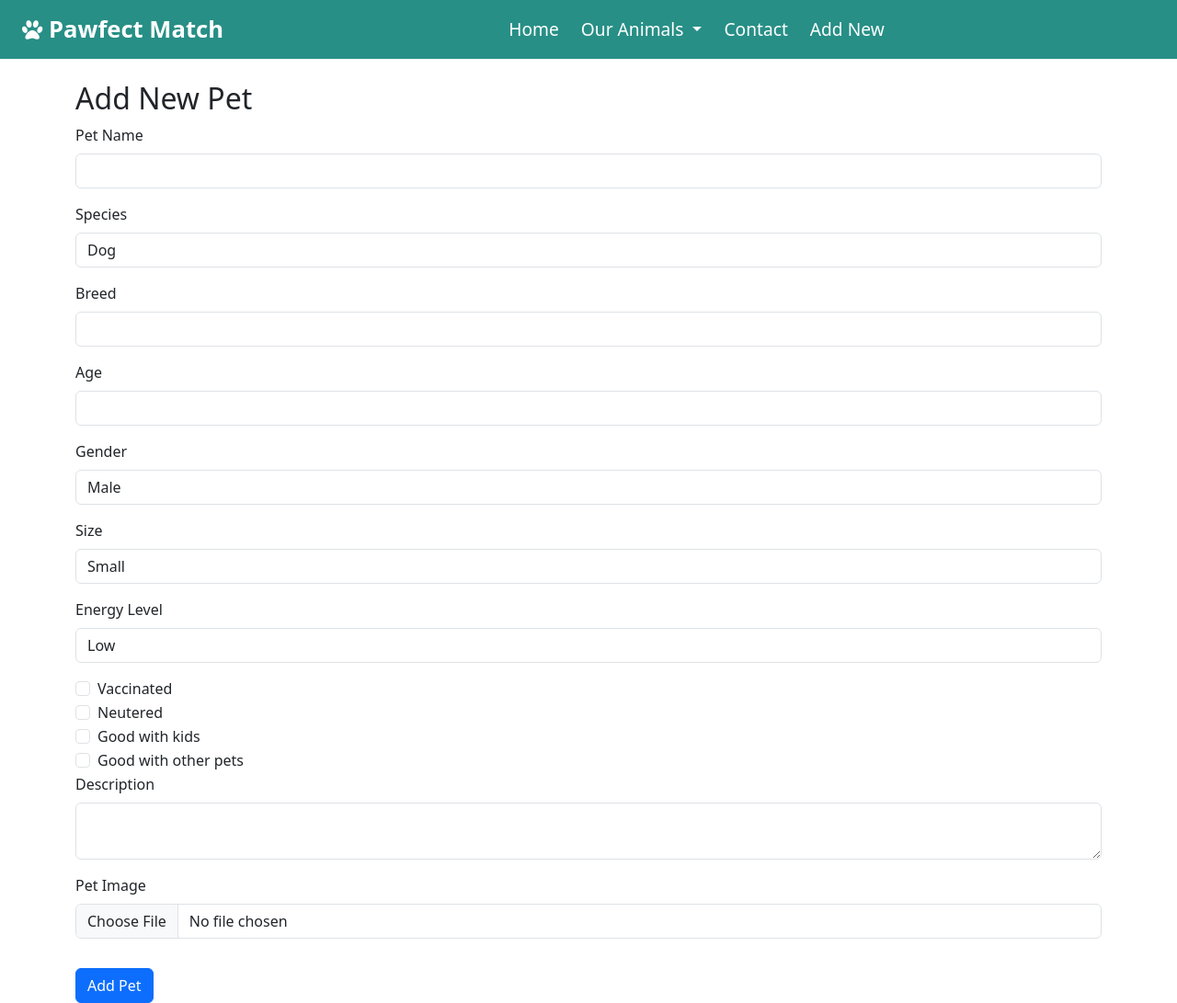
After one commit to josiepollard/Pawfect, a PHP site: page /add_pet.php in a window 1280 px wide. The commit adds this page. Shown: the whole page at 92% size. Run offline with PHP 8.4, Linux system fonts and the light colour scheme.

Commit message:
add pet page added

```diff
--- /dev/null
+++ b/add_pet.php
@@ -0,0 +1,206 @@
+<?php
+$conn = new mysqli("localhost", "root", "", "pawfect");
+
+if ($conn->connect_error) {
+    die("Connection failed: " . $conn->connect_error);
+}
+
+$message = "";
+
+if ($_SERVER['REQUEST_METHOD'] === 'POST') {
+
+    // Form data
+    $name = $_POST['name'] ?? '';
+    $species = $_POST['species'] ?? '';
+    $breed = $_POST['breed'] ?? '';
+    $age = $_POST['age'] ?? 0;
+    $gender = $_POST['gender'] ?? '';
+    $size = $_POST['size'] ?? '';
+    $energy = $_POST['energy_level'] ?? '';
+    $description = $_POST['description'] ?? '';
+
+    // Checkboxes
+    $vaccinated = isset($_POST['vaccinated']) ? 1 : 0;
+    $neutered = isset($_POST['neutered']) ? 1 : 0;
+    $kids = isset($_POST['good_with_kids']) ? 1 : 0;
+    $pets = isset($_POST['good_with_pets']) ? 1 : 0;
+
+    // =====================
+    // IMAGE UPLOAD (SAFE)
+    // =====================
+    if (isset($_FILES['image']) && $_FILES['image']['error'] === 0) {
+
+        $imageName = $_FILES['image']['name'];
+        $imageTmp = $_FILES['image']['tmp_name'];
+        $imageSize = $_FILES['image']['size'];
+
+        $imageExt = strtolower(pathinfo($imageName, PATHINFO_EXTENSION));
+        $allowed = ['jpg', 'jpeg', 'png', 'gif'];
+
+        if (in_array($imageExt, $allowed)) {
+
+            if ($imageSize < 2000000) {
+
+                $newImageName = uniqid("pet_", true) . "." . $imageExt;
+                $uploadPath = "uploads/" . $newImageName;
+
+                if (move_uploaded_file($imageTmp, $uploadPath)) {
+
+                    // INSERT INTO DATABASE
+                    $stmt = $conn->prepare("INSERT INTO pets
+                    (name, species, breed, age, gender, size, energy_level, description, vaccinated, neutered, good_with_kids, good_with_pets, image)
+                    VALUES (?, ?, ?, ?, ?, ?, ?, ?, ?, ?, ?, ?, ?)");
+
+                    $stmt->bind_param("sssissssiiiis",
+                        $name, $species, $breed, $age, $gender, $size,
+                        $energy, $description, $vaccinated, $neutered, $kids, $pets, $newImageName
+                    );
+
+                    if ($stmt->execute()) {
+                        $message = "<div class='alert alert-success'>Pet added successfully 🐾</div>";
+                    } else {
+                       $message = "<div class='alert alert-danger'>Error: " . $stmt->error . "</div>";
+                    }
+
+                } else {
+                    $message = "<div class='alert alert-danger'>Failed to upload image.</div>";
+                }
+
+
+
+            } else {
+                $message = "<div class='alert alert-danger'>Image too large (max 2MB).</div>";
+            }
+
+        } else {
+            $message = "<div class='alert alert-danger'>Invalid file type.</div>";
+        }
+
+    } else {
+        $message = "<div class='alert alert-danger'>Please select an image.</div>";
+    }
+}
+?>
+
+<!DOCTYPE html>
+<html lang="en">
+<head>
+    <meta charset="UTF-8">
+    <meta name="viewport" content="width=device-width, initial-scale=1.0">
+    <link href="https://cdn.jsdelivr.net/npm/bootstrap@5.3.3/dist/css/bootstrap.min.css" rel="stylesheet">
+    <link rel="stylesheet" type="text/css" href="styles/index.css">
+    <script src="https://cdn.jsdelivr.net/npm/bootstrap@5.3.3/dist/js/bootstrap.bundle.min.js"></script>
+    <link rel="stylesheet" href="https://cdnjs.cloudflare.com/ajax/libs/font-awesome/4.7.0/css/font-awesome.min.css">
+    <title>Pawfect | Add pet</title>
+</head>
+
+<body>
+
+    <!-- NAVBAR resused throughout -->
+    <?php include 'includes/navbar.php'; ?>
+
+        <form method="POST" action="add_pet.php" enctype="multipart/form-data" class="container mt-4">
+
+        <h2>Add New Pet</h2>
+        <?php echo $message; ?>
+
+        <!-- Name -->
+        <div class="mb-3">
+            <label class="form-label">Pet Name</label>
+            <input type="text" name="name" class="form-control" required>
+        </div>
+
+        <!-- Species -->
+        <div class="mb-3">
+            <label class="form-label">Species</label>
+            <select name="species" class="form-control">
+            <option>Dog</option>
+            <option>Cat</option>
+            <option>Other</option>
+            </select>
+        </div>
+
+        <!-- Breed -->
+        <div class="mb-3">
+            <label class="form-label">Breed</label>
+            <input type="text" name="breed" class="form-control">
+        </div>
+
+        <!-- Age -->
+        <div class="mb-3">
+            <label class="form-label">Age</label>
+            <input type="number" name="age" class="form-control">
+        </div>
+
+        <!-- Gender -->
+        <div class="mb-3">
+            <label class="form-label">Gender</label>
+            <select name="gender" class="form-control">
+            <option>Male</option>
+            <option>Female</option>
+            </select>
+        </div>
+
+        <!-- Size -->
+        <div class="mb-3">
+            <label class="form-label">Size</label>
+            <select name="size" class="form-control">
+            <option>Small</option>
+            <option>Medium</option>
+            <option>Large</option>
+            </select>
+        </div>
+
+        <!-- Energy -->
+        <div class="mb-3">
+            <label class="form-label">Energy Level</label>
+            <select name="energy_level" class="form-control">
+            <option>Low</option>
+            <option>Medium</option>
+            <option>High</option>
+            </select>
+        </div>
+
+        <!-- Checkboxes -->
+        <div class="form-check">
+            <input type="checkbox" name="vaccinated" class="form-check-input">
+            <label class="form-check-label">Vaccinated</label>
+        </div>
+
+        <div class="form-check">
+            <input type="checkbox" name="neutered" class="form-check-input">
+            <label class="form-check-label">Neutered</label>
+        </div>
+
+        <div class="form-check">
+            <input type="checkbox" name="good_with_kids" class="form-check-input">
+            <label class="form-check-label">Good with kids</label>
+        </div>
+
+        <div class="form-check">
+            <input type="checkbox" name="good_with_pets" class="form-check-input">
+            <label class="form-check-label">Good with other pets</label>
+        </div>
+
+        <!-- Description -->
+        <div class="mb-3">
+            <label class="form-label">Description</label>
+            <textarea name="description" class="form-control"></textarea>
+        </div>
+
+        <div class="mb-3">
+            <label class="form-label">Pet Image</label>
+            <input type="file" name="image" class="form-control" accept="image/*" required>
+        </div>
+
+        <button type="submit" name="submit" class="btn btn-primary mt-3">
+            Add Pet
+        </button>
+
+        </form>
+
+    <script>
+
+    </script>
+</body>
+</html>
--- a/includes/navbar.php
+++ b/includes/navbar.php
@@ -32,6 +32,8 @@
             </li>
 
             <li class="nav-item"><a class="nav-link" href="#">Contact</a></li>
+
+            <li class="nav-item"><a class="nav-link" href="add_pet.php">Add New</a></li>
         </ul>
       </div>
     </div>
```
Also changed, not shown: uploads/pet_69ce5328a346b6.74236761.png (added), uploads/pet_69ce5372cdf5d2.61916398.png (added), uploads/pet_69ce545be63518.67086893.png (added), uploads/pet_69ce54f7ae2f23.21556467.png (added), uploads/pet_69ce55ae0253b3.36833241.png (added), uploads/pet_69ce5630b11c93.32273883.png (added), uploads/pet_69ce56ede43f40.10191839.png (added), uploads/pet_69ce5757251308.79879111.png (added), uploads/pet_69ce5cb4b6ef30.02668029.png (added), uploads/pet_69ce5d05312123.60137300.png (added), uploads/pet_69ce5d90c9be25.41430265.png (added), uploads/pet_69ce5df25f6b78.28835105.png (added).
